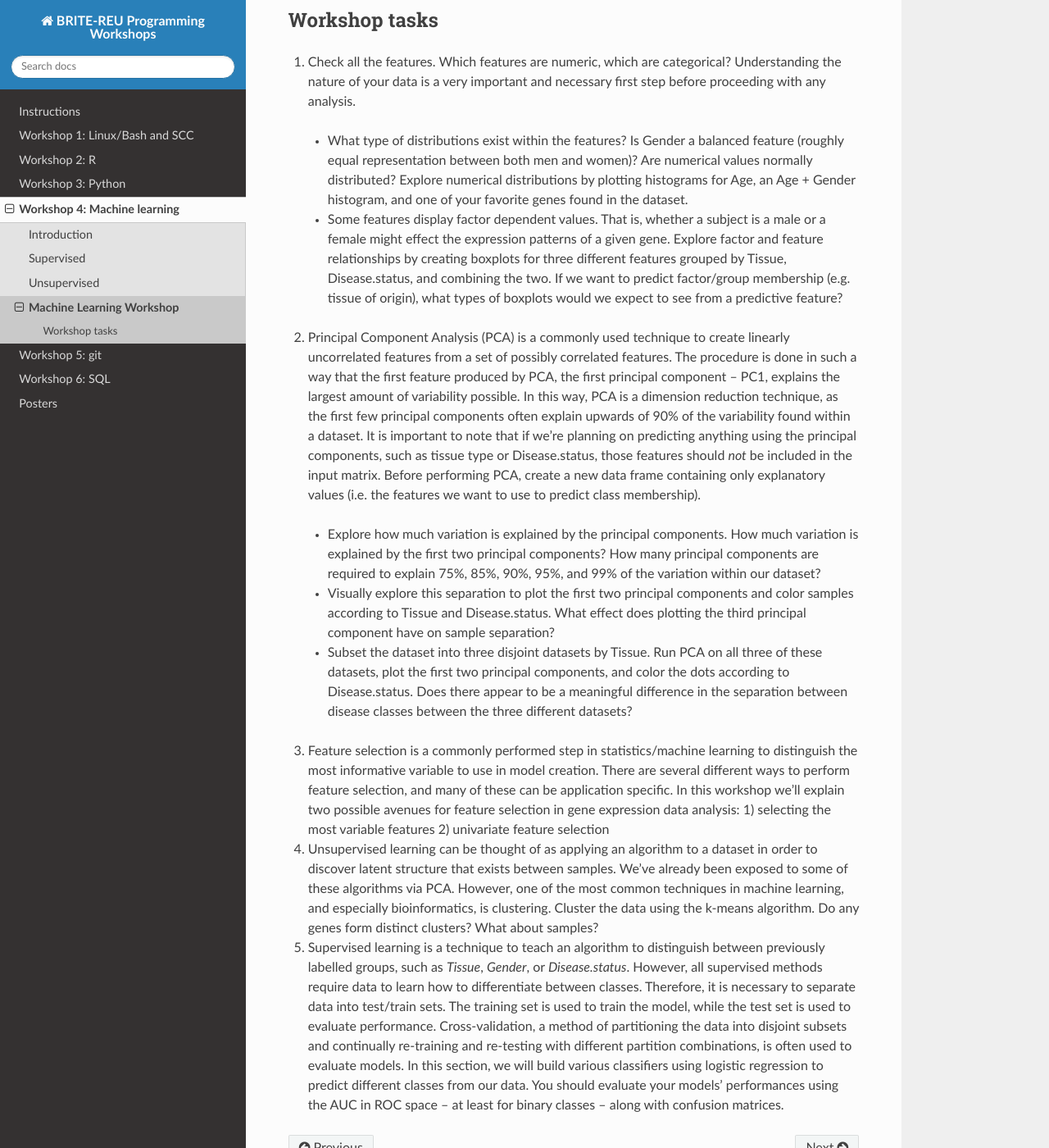
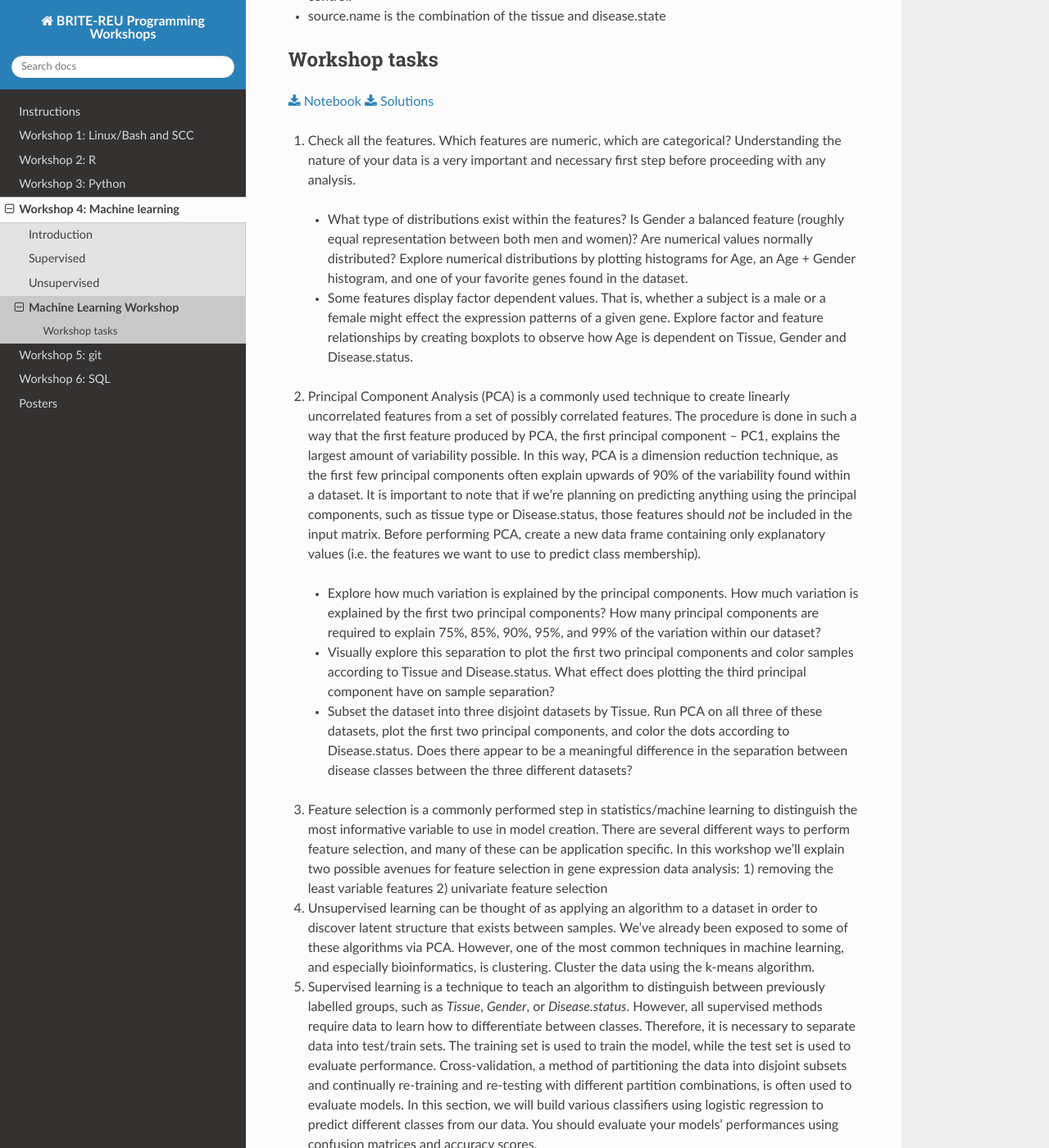
Before and after one commit to BRITE-REU/programming-workshops, a Sphinx documentation site: the page built from source/workshops/04_Machine_learning/Workshop_machine_learning.rst, in a window 1280 px wide and 1400 px high, scrolled down 920 px. Shown: the whole window at 82% size. Built offline with Sphinx 7.4.7 and the Read the Docs theme 2.0.0, drawn with Linux system fonts in a browser that asks for light colours; pages that are not in the unit, such as notebooks, are missing from menus; some of the changed text lies outside the part shown.

Commit message:
Update WS4 task description and add download links to notebooks

```diff
--- a/source/workshops/04_Machine_learning/Workshop_machine_learning.rst
+++ b/source/workshops/04_Machine_learning/Workshop_machine_learning.rst
@@ -21,18 +23,21 @@ There are a total of 13768 genes (numeric features) and 10 meta features and 1 I
 * Patient is unique for each patient. Each patient has up to 3 tissue samples. The patient ID is written as disease followed by a number from 1 to 19
 * Tissue is the tissue the expression was obtained from.
 * Disease.state is the class of disease the patient belongs to: bipolar, schizophrenia, depression or control.
-* source.name is the combination of th etissue and disease.state
+* source.name is the combination of the tissue and disease.state
 
 
 
-*************
+**************
 Workshop tasks
-*************
+**************
+
+:download:`Notebook <notebooks/workshop4.ipynb>`
+:download:`Solutions <notebooks/workshop4_solutions.ipynb>`
 
 1. Check all the features. Which features are numeric, which are categorical? Understanding the nature of your data is a very important and necessary first step before proceeding with any analysis.
 
   - What type of distributions exist within the features? Is Gender a balanced feature (roughly equal representation between both men and women)? Are numerical values normally distributed? Explore numerical distributions by plotting histograms for Age, an Age + Gender histogram, and one of your favorite genes found in the dataset.
-  - Some features display factor dependent values. That is, whether a subject is a male or a female might effect the expression patterns of a given gene. Explore factor and feature relationships by creating boxplots for three different features grouped by Tissue, Disease.status, and combining the two. If we want to predict factor/group membership (e.g. tissue of origin), what types of boxplots would we expect to see from a predictive feature?
+  - Some features display factor dependent values. That is, whether a subject is a male or a female might effect the expression patterns of a given gene. Explore factor and feature relationships by creating boxplots to observe how Age is dependent on Tissue, Gender and Disease.status.
 
 2. Principal Component Analysis (PCA) is a commonly used technique to create linearly uncorrelated features from a set of possibly correlated features. The procedure is done in such a way that the first feature produced by PCA, the first principal component -- PC1, explains the largest amount of variability possible. In this way, PCA is a dimension reduction technique, as the first few principal components often explain upwards of 90% of the variability found within a dataset. It is important to note that if we're planning on predicting anything using the principal components, such as tissue type or Disease.status, those features should *not* be included in the input matrix. Before performing PCA, create a new data frame containing only explanatory values (i.e. the features we want to use to predict class membership).
 
@@ -40,8 +45,8 @@ Workshop tasks
   - Visually explore this separation to plot the first two principal components and color samples according to Tissue and Disease.status. What effect does plotting the third principal component have on sample separation?
   - Subset the dataset into three disjoint datasets by Tissue. Run PCA on all three of these datasets, plot the first two principal components, and color the dots according to Disease.status. Does there appear to be a meaningful difference in the separation between disease classes between the three different datasets?
 
-3. Feature selection is a commonly performed step in statistics/machine learning to distinguish the most informative variable to use in model creation. There are several different ways to perform feature selection, and many of these can be application specific. In this workshop we'll explain two possible avenues for feature selection in gene expression data analysis: 1) selecting the most variable features 2) univariate feature selection
+3. Feature selection is a commonly performed step in statistics/machine learning to distinguish the most informative variable to use in model creation. There are several different ways to perform feature selection, and many of these can be application specific. In this workshop we'll explain two possible avenues for feature selection in gene expression data analysis: 1) removing the least variable features 2) univariate feature selection
 
-4. Unsupervised learning can be thought of as applying an algorithm to a dataset in order to discover latent structure that exists between samples. We've already been exposed to some of these algorithms via PCA. However, one of the most common techniques in machine learning, and especially bioinformatics, is clustering. Cluster the data using the k-means algorithm. Do any genes form distinct clusters? What about samples?
+4. Unsupervised learning can be thought of as applying an algorithm to a dataset in order to discover latent structure that exists between samples. We've already been exposed to some of these algorithms via PCA. However, one of the most common techniques in machine learning, and especially bioinformatics, is clustering. Cluster the data using the k-means algorithm.
 
-5. Supervised learning is a technique to teach an algorithm to distinguish between previously labelled groups, such as `Tissue`, `Gender`, or `Disease.status`. However, all supervised methods require data to learn how to differentiate between classes. Therefore, it is necessary to separate data into test/train sets. The training set is used to train the model, while the test set is used to evaluate performance. Cross-validation, a method of partitioning the data into disjoint subsets and continually re-training and re-testing with different partition combinations, is often used to evaluate models. In this section, we will build various classifiers using logistic regression to predict different classes from our data. You should evaluate your models' performances using the AUC in ROC space -- at least for binary classes -- along with confusion matrices.
+5. Supervised learning is a technique to teach an algorithm to distinguish between previously labelled groups, such as `Tissue`, `Gender`, or `Disease.status`. However, all supervised methods require data to learn how to differentiate between classes. Therefore, it is necessary to separate data into test/train sets. The training set is used to train the model, while the test set is used to evaluate performance. Cross-validation, a method of partitioning the data into disjoint subsets and continually re-training and re-testing with different partition combinations, is often used to evaluate models. In this section, we will build various classifiers using logistic regression to predict different classes from our data. You should evaluate your models' performances using confusion matrices and accuracy scores.
```
Also changed, not shown: other parts of source/workshops/04_Machine_learning/Workshop_machine_learning.rst (+2 -0 lines).
